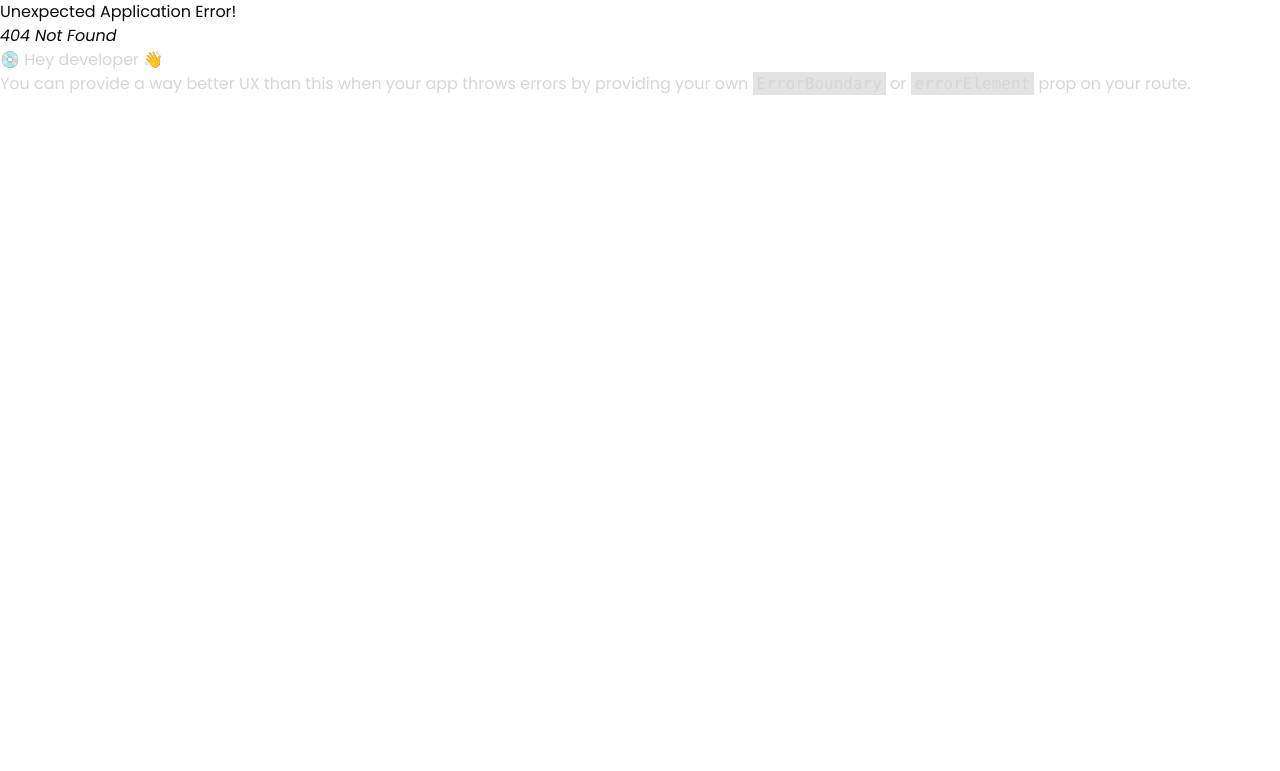
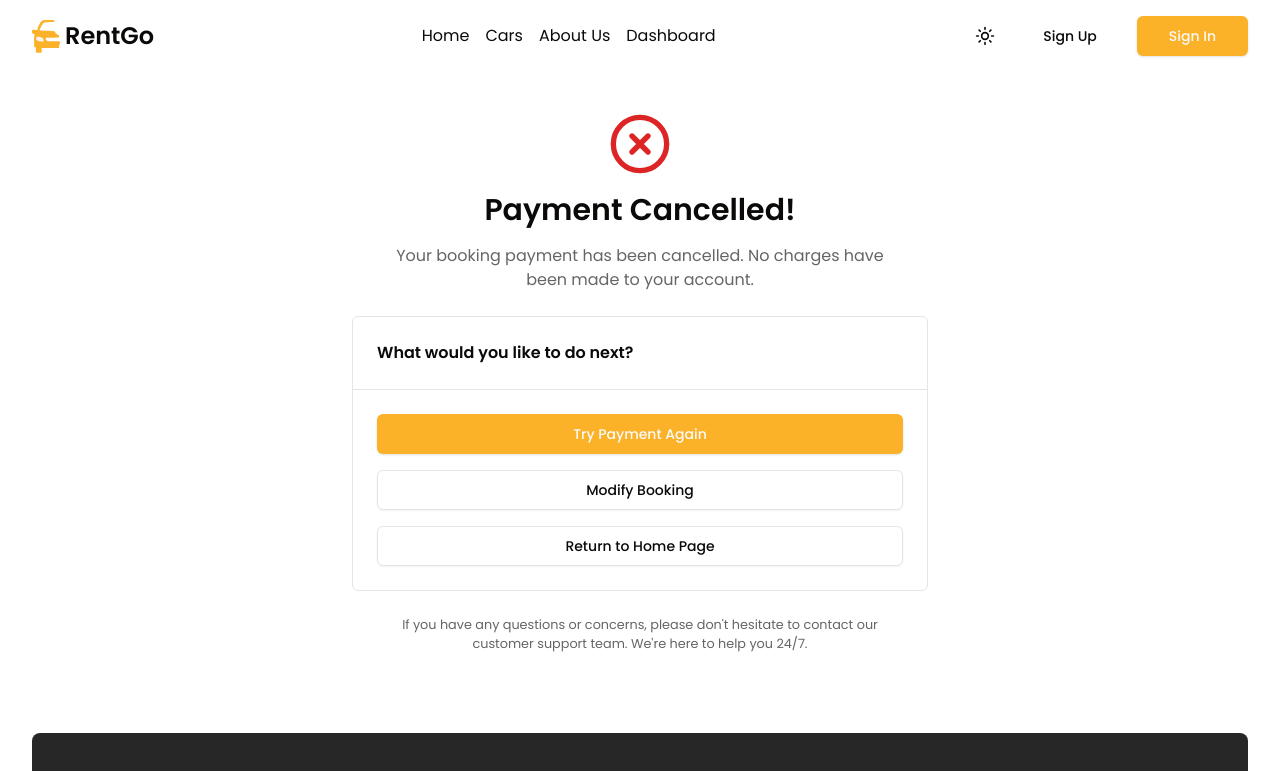
Before and after one commit to noyonalways/rentgo-web, a React (Vite) app: page /booking/payment/cancel in a window 1280 px wide. Before the commit this address had no page. Shown: the top 771 px of the page. Built offline with nearby package versions, Linux system fonts and the light colour scheme.

Commit message:
feat: payment cancelled page added

```diff
--- a/src/pages/payment/cancel/index.tsx
+++ b/src/pages/payment/cancel/index.tsx
@@ -1,7 +1,52 @@
+import { Button } from "@/components/ui/button";
+import { CircleX } from "lucide-react";
+import { Link } from "react-router-dom";
+
 interface IProps {}
 
 const Cancelled: React.FC<IProps> = () => {
-  return <div>This is Cancelled</div>;
+  return (
+    <section className="pt-10 pb-20">
+      <div className="container">
+        <div className="space-y-6">
+          <div className="space-y-4 text-center">
+            <CircleX size={64} className="text-[#dc2626] inline-block" />
+            <h1 className="text-3xl font-semibold mt-4">Payment Cancelled!</h1>
+            <p className="text-[#656565] dark:text-gray-400 w-full lg:max-w-lg mx-auto">
+              Your booking payment has been cancelled. No charges have been made
+              to your account.
+            </p>
+          </div>
+          <div className="w-full lg:max-w-xl mx-auto rounded-md border">
+            <h3 className="font-semibold border-b p-6">
+              What would you like to do next?
+            </h3>
+            <div className="p-6 space-y-4 flex-col flex">
+              <Link to={"/"}>
+                <Button className="w-full" size={"lg"}>
+                  Try Payment Again
+                </Button>
+              </Link>
+              <Link to={"/"}>
+                <Button className="w-full" size={"lg"} variant={"outline"}>
+                  Modify Booking
+                </Button>
+              </Link>
+              <Link to={"/"}>
+                <Button className="w-full" size={"lg"} variant={"outline"}>
+                  Return to Home Page
+                </Button>
+              </Link>
+            </div>
+          </div>
+          <small className="text-[#656565] dark:text-gray-400 w-full lg:max-w-lg mx-auto block text-center">
+            If you have any questions or concerns, please don't hesitate to
+            contact our customer support team. We're here to help you 24/7.
+          </small>
+        </div>
+      </div>
+    </section>
+  );
 };
 
 export default Cancelled;
```
Also changed, not shown: src/routes/index.tsx (+12 -1 lines).
